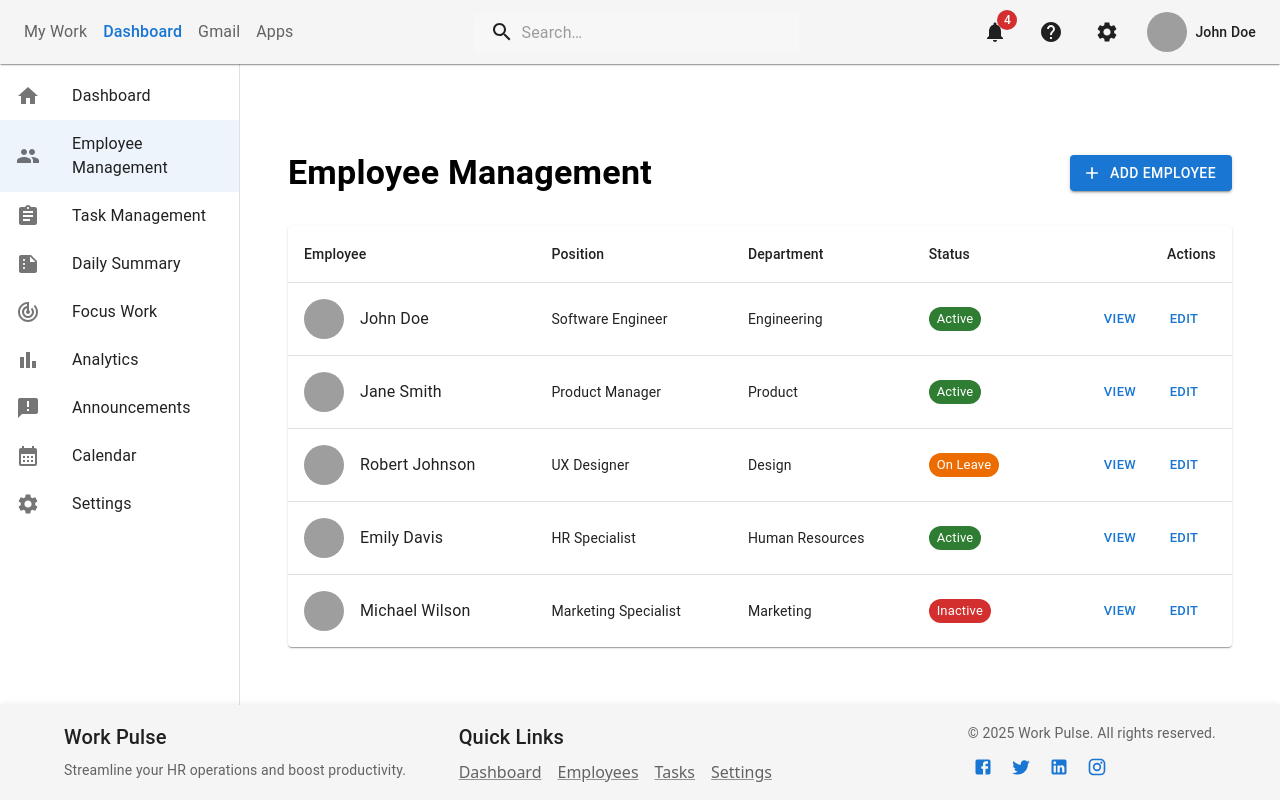
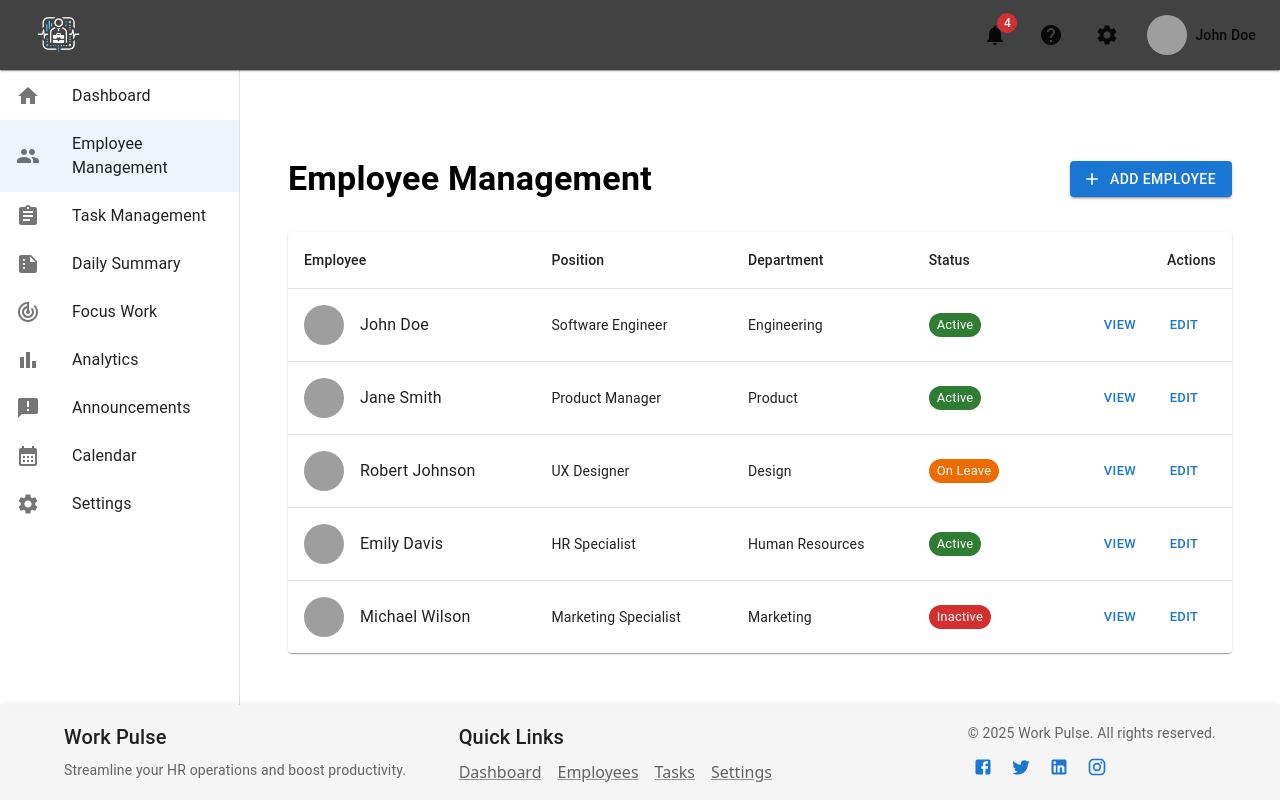
Before and after one commit to imthadh-ahamed/WorkPulse-frontend, a Next.js app in the folder client/: page /pages/employee-management in a window 1280 px wide. Built offline with nearby package versions, Linux system fonts and the light colour scheme; grey boxes are pictures that could not be loaded.

Commit message:
feat: adjust the header

```diff
--- a/client/src/components/Header.tsx
+++ b/client/src/components/Header.tsx
@@ -1,61 +1,39 @@
-"use client"
+"use client";
 
-import Link from "next/link"
-import { AppBar, Toolbar, Typography, Box, IconButton, InputBase, Avatar, Badge, alpha, styled } from "@mui/material"
+// import Link from "next/link"
 import {
-  Search as SearchIcon,
+  AppBar,
+  Toolbar,
+  Box,
+  IconButton,
+  Avatar,
+  Badge,
+  styled,
+  Typography,
+} from "@mui/material";
+import {
   Notifications as NotificationsIcon,
   Help as HelpIcon,
   Settings as SettingsIcon,
   Menu as MenuIcon,
-} from "@mui/icons-material"
-
-const Search = styled("div")(({ theme }) => ({
-  position: "relative",
-  borderRadius: theme.shape.borderRadius,
-  backgroundColor: alpha(theme.palette.common.white, 0.15),
-  "&:hover": {
-    backgroundColor: alpha(theme.palette.common.white, 0.25),
-  },
-  marginRight: theme.spacing(2),
-  marginLeft: 0,
-  width: "100%",
-  [theme.breakpoints.up("sm")]: {
-    marginLeft: theme.spacing(3),
-    width: "auto",
-  },
-}))
-
-const SearchIconWrapper = styled("div")(({ theme }) => ({
-  padding: theme.spacing(0, 2),
-  height: "100%",
-  position: "absolute",
-  pointerEvents: "none",
-  display: "flex",
-  alignItems: "center",
-  justifyContent: "center",
-}))
-
-const StyledInputBase = styled(InputBase)(({ theme }) => ({
-  color: "inherit",
-  "& .MuiInputBase-input": {
-    padding: theme.spacing(1, 1, 1, 0),
-    paddingLeft: `calc(1em + ${theme.spacing(4)})`,
-    transition: theme.transitions.create("width"),
-    width: "100%",
-    [theme.breakpoints.up("md")]: {
-      width: "30ch",
-    },
-  },
-}))
+} from "@mui/icons-material";
+import Image from "next/image";
 
 interface HeaderProps {
-  onSidebarToggle: () => void
+  onSidebarToggle: () => void;
 }
 
 export function Header({ onSidebarToggle }: HeaderProps) {
   return (
-    <AppBar position="sticky" color="default" elevation={1} sx={{ zIndex: (theme) => theme.zIndex.drawer + 1 }}>
+    <AppBar
+      position="sticky"
+      color="default"
+      elevation={1}
+      sx={{
+        zIndex: (theme) => theme.zIndex.drawer + 1,
+        backgroundColor: "grey.800",
+      }}
+    >
       <Toolbar>
         <IconButton
           color="inherit"
@@ -67,73 +45,18 @@ export function Header({ onSidebarToggle }: HeaderProps) {
           <MenuIcon />
         </IconButton>
 
-        <Box sx={{ display: "flex", alignItems: "center" }}>
+        <Box sx={{ display: "flex", alignItems: "center", flexGrow: 1 }}>
           <Box sx={{ display: { xs: "none", md: "flex" }, gap: 2 }}>
-            <Typography
-              variant="body1"
-              component={Link}
-              href="#"
-              sx={{
-                textDecoration: "none",
-                color: "text.secondary",
-                "&:hover": { color: "primary.main" },
-              }}
-            >
-              My Work
-            </Typography>
-
-            <Typography
-              variant="body1"
-              component={Link}
-              href="/dashboard"
-              sx={{
-                textDecoration: "none",
-                color: "primary.main",
-                fontWeight: "medium",
-              }}
-            >
-              Dashboard
-            </Typography>
-
-            <Typography
-              variant="body1"
-              component={Link}
-              href="#"
-              sx={{
-                textDecoration: "none",
-                color: "text.secondary",
-                "&:hover": { color: "primary.main" },
-              }}
-            >
-              Gmail
-            </Typography>
-
-            <Typography
-              variant="body1"
-              component={Link}
-              href="#"
-              sx={{
-                textDecoration: "none",
-                color: "text.secondary",
-                "&:hover": { color: "primary.main" },
-              }}
-            >
-              Apps
-            </Typography>
+            <Image src="/images/logo.png" alt="Logo" width={70} height={70} />
           </Box>
         </Box>
 
-        <Box sx={{ flexGrow: 1, display: "flex", justifyContent: "center" }}>
-          <Search>
-            <SearchIconWrapper>
-              <SearchIcon />
-            </SearchIconWrapper>
-            <StyledInputBase placeholder="Search…" inputProps={{ "aria-label": "search" }} />
-          </Search>
-        </Box>
-
         <Box sx={{ display: "flex", alignItems: "center", gap: 1 }}>
-          <IconButton size="large" aria-label="show notifications" color="inherit">
+          <IconButton
+            size="large"
+            aria-label="show notifications"
+            color="inherit"
+          >
             <Badge badgeContent={4} color="error">
               <NotificationsIcon />
             </Badge>
@@ -163,5 +86,5 @@ export function Header({ onSidebarToggle }: HeaderProps) {
         </Box>
       </Toolbar>
     </AppBar>
-  )
+  );
 }
```
